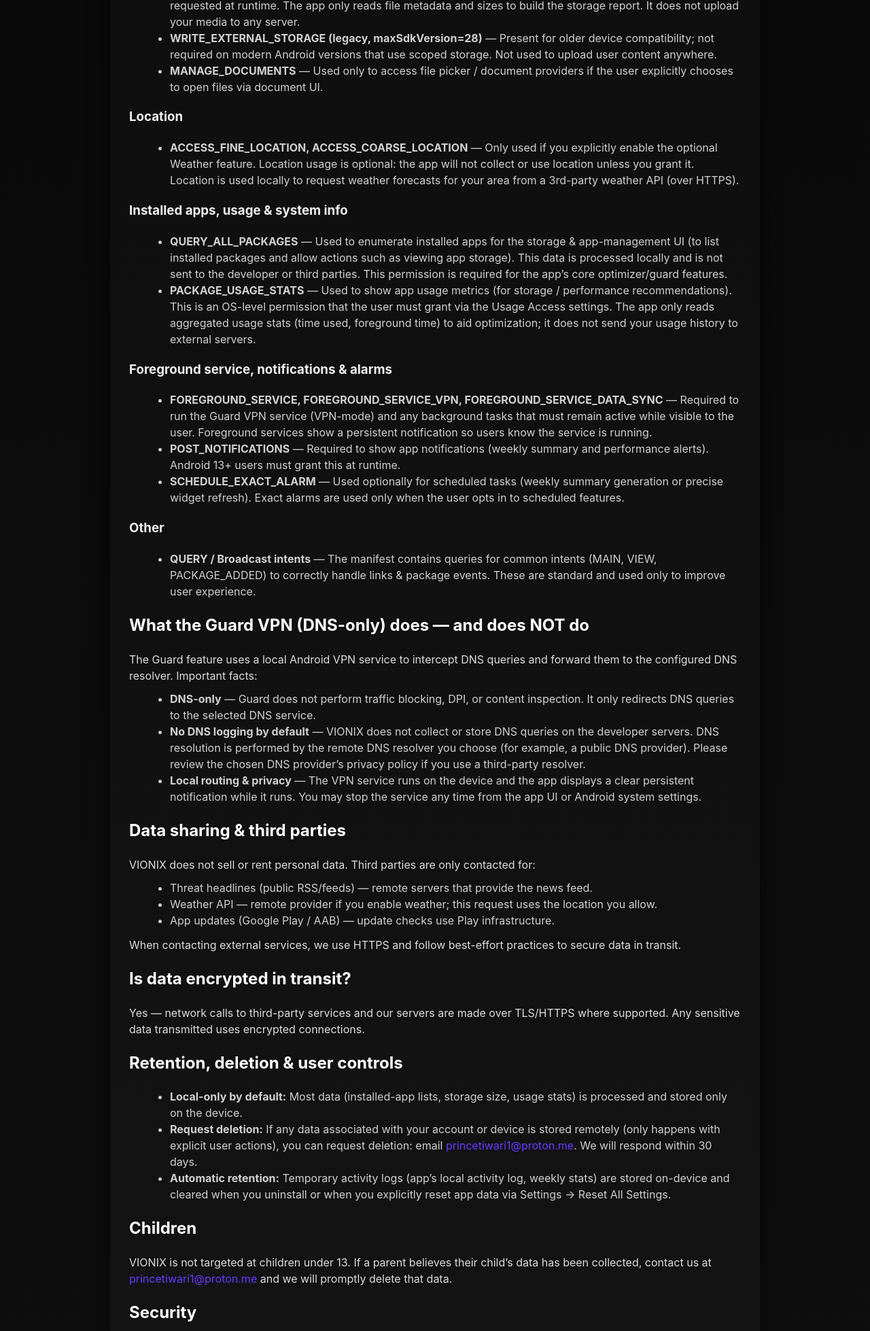
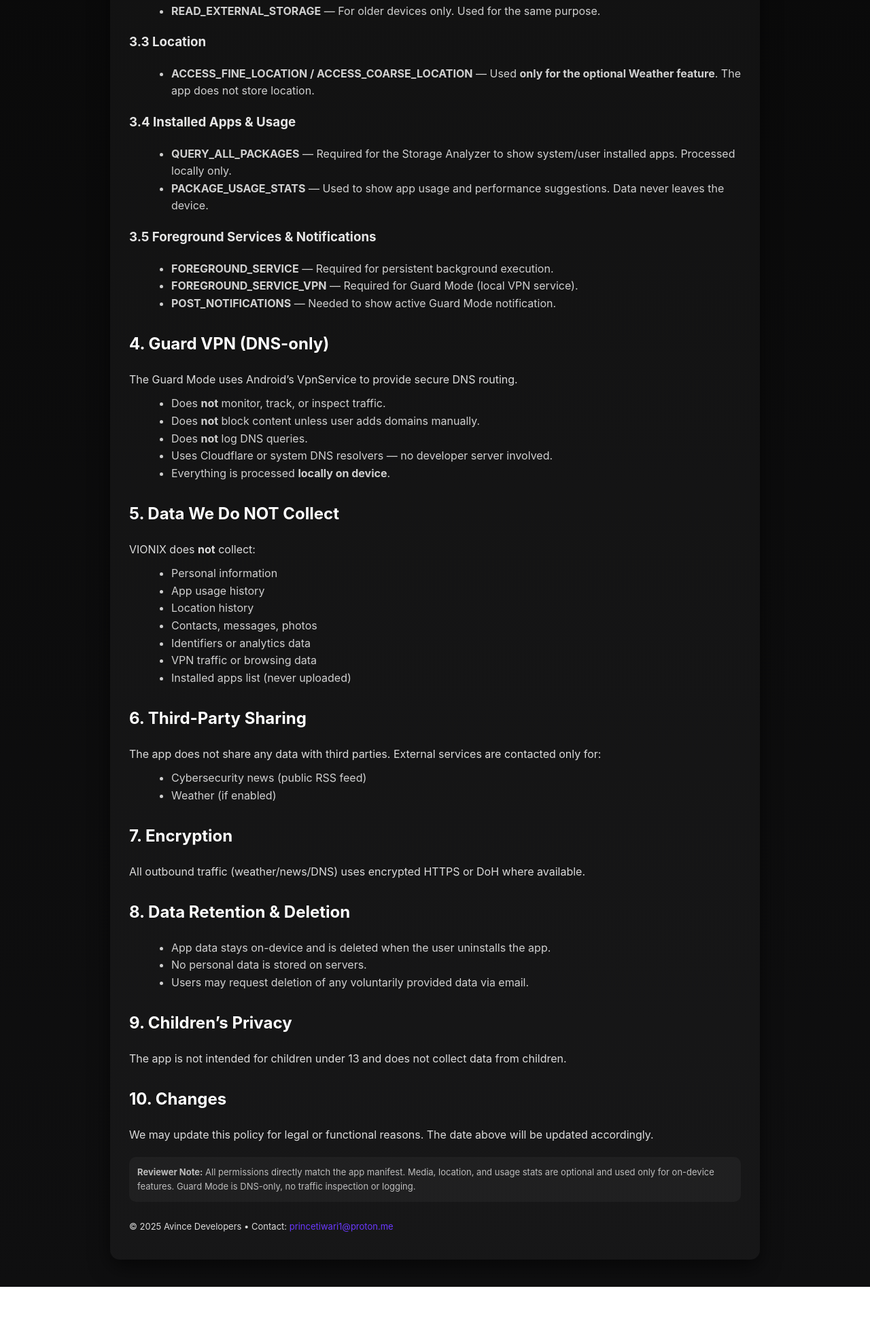
Before and after one commit to princetiwari11/vionix-privacy-policy, a plain HTML site: page index.html in a window 1280 px wide. Shown: the part 839-2797 px from the top of the page at 68% size. After the commit the page ends 2732 px from the top, so only its background shows below. Drawn offline with Linux system fonts and the light colour scheme.

Commit message:
Update index.html

```diff
--- a/index.html
+++ b/index.html
@@ -5,126 +5,141 @@
   <meta name="viewport" content="width=device-width,initial-scale=1" />
   <title>VIONIX — Privacy Policy</title>
   <style>
-    :root{--bg:#0f0f10;--card:#121214;--accent:#6b39ff;--text:#EEE;}
-    body{margin:0;font-family:Inter,system-ui,-apple-system,Segoe UI,Roboto,"Helvetica Neue",Arial;background:linear-gradient(180deg,#080808 0%,#0f0f10 100%);color:var(--text);line-height:1.5}
-    .wrap{max-width:900px;margin:40px auto;padding:28px;background:rgba(255,255,255,0.02);border-radius:14px;box-shadow:0 10px 30px rgba(0,0,0,0.6)}
-    h1{margin:0 0 14px;color:#FFF}
-    h2{margin-top:20px;color:#fff}
-    p{margin:10px 0;color:#dcdcdc}
-    ul{margin:8px 0 12px 20px;color:#d0d0d0}
-    code{background:rgba(255,255,255,0.03);padding:3px 6px;border-radius:6px;color:#fff}
-    .note{font-size:13px;color:#bdbdbd;background:rgba(255,255,255,0.02);padding:8px;border-radius:8px;margin-top:12px}
-    a{color:var(--accent);text-decoration:none}
-    footer{margin-top:26px;font-size:13px;color:#aaa}
+    :root { --bg:#0f0f10; --card:#121214; --accent:#6b39ff; --text:#EEE; }
+    body {
+      margin:0; font-family:Inter,system-ui,Roboto,Arial;
+      background:linear-gradient(180deg,#080808 0%,#0f0f10 100%);
+      color:var(--text); line-height:1.6;
+    }
+    .wrap {
+      max-width:900px; margin:40px auto; padding:28px;
+      background:rgba(255,255,255,0.03);
+      border-radius:14px; box-shadow:0 10px 30px rgba(0,0,0,0.6);
+    }
+    h1{margin:0 0 14px;color:#FFF;}
+    h2{margin-top:28px;color:#fff;}
+    h3{margin-top:18px;color:#e5e5e5;}
+    p{margin:10px 0;color:#dcdcdc;}
+    ul{margin:8px 0 12px 22px;color:#d0d0d0;}
+    a{color:var(--accent);text-decoration:none;}
+    .note {
+      font-size:13px;color:#bdbdbd;background:rgba(255,255,255,0.04);
+      padding:12px;border-radius:10px;margin-top:20px;
+    }
+    footer{margin-top:26px;font-size:13px;color:#aaa;}
   </style>
 </head>
 <body>
   <div class="wrap">
+
     <h1>VIONIX — Privacy Policy</h1>
     <p>Last updated: <strong>18 November 2025</strong></p>
 
-    <h2>Overview</h2>
+    <h2>1. Overview</h2>
     <p>
-      VIONIX (the “App”) is a device optimization, storage inspector and privacy utility.
-      Core features include: system optimization helpers, storage breakdown (apps / images / videos / audio / system), a DNS-based Guard (VPN) mode (DNS-only), a weekly summary, and curated cyber threats headlines.
+      VIONIX (“the App”) is a device optimization and privacy utility.
+      Features include system performance tools, a storage analyzer (apps / media / system),
+      DNS-based Guard Mode (local VPN), a weekly summary, and cybersecurity news.
     </p>
 
-    <h2>Contact</h2>
-    <p>If you need to contact the developer for privacy questions, data-deletion requests or support:</p>
+    <h2>2. Contact</h2>
+    <p>For privacy questions, data deletion, or support:</p>
     <ul>
-      <li>Developer: Prince Tiwari</li>
+      <li>Developer: Prince Tiwari (Avince Developers)</li>
       <li>Email: <a href="mailto:princetiwari1@proton.me">princetiwari1@proton.me</a></li>
       <li>GitHub: <a href="https://github.com/princetiwari11">github.com/princetiwari11</a></li>
     </ul>
 
-    <h2>Data we access / collect and why</h2>
-    <p>The table below describes each permission used by the app (matching the app manifest) and the reason it's required.</p>
+    <h2>3. Permissions & Data Usage</h2>
+    <p>The app requests only the permissions necessary for core features.
+       No data is collected or shared unless explicitly stated.</p>
 
-    <h3>Network & remote content</h3>
+    <h3>3.1 Internet</h3>
     <ul>
-      <li><strong>Internet (android.permission.INTERNET)</strong> — Required to fetch threat headlines, weather data (optional), update checks, and to reach external DNS resolvers when Guard VPN (DNS) mode is active. Networking is performed over HTTPS where possible.</li>
+      <li><strong>android.permission.INTERNET</strong> — Used for cybersecurity news, weather, and DNS resolution in Guard Mode.</li>
     </ul>
 
-    <h3>Files, media & storage</h3>
+    <h3>3.2 Media</h3>
     <ul>
-      <li><strong>READ_MEDIA_IMAGES, READ_MEDIA_VIDEO, READ_MEDIA_AUDIO, READ_EXTERNAL_STORAGE</strong> — Used only to show local storage breakdown and preview media inside the app Storage views. These are optional and requested at runtime. The app only reads file metadata and sizes to build the storage report. It does not upload your media to any server.</li>
-      <li><strong>WRITE_EXTERNAL_STORAGE (legacy, maxSdkVersion=28)</strong> — Present for older device compatibility; not required on modern Android versions that use scoped storage. Not used to upload user content anywhere.</li>
-      <li><strong>MANAGE_DOCUMENTS</strong> — Used only to access file picker / document providers if the user explicitly chooses to open files via document UI.</li>
+      <li><strong>READ_MEDIA_IMAGES / VIDEO / AUDIO</strong> — Used to calculate media storage size. Only metadata (size, count) is used.</li>
+      <li><strong>READ_EXTERNAL_STORAGE</strong> — For older devices only. Used for the same purpose.</li>
     </ul>
 
-    <h3>Location</h3>
+    <h3>3.3 Location</h3>
     <ul>
-      <li><strong>ACCESS_FINE_LOCATION, ACCESS_COARSE_LOCATION</strong> — Only used if you explicitly enable the optional Weather feature. Location usage is optional: the app will not collect or use location unless you grant it. Location is used locally to request weather forecasts for your area from a 3rd-party weather API (over HTTPS).</li>
+      <li><strong>ACCESS_FINE_LOCATION / ACCESS_COARSE_LOCATION</strong> — Used <strong>only for the optional Weather feature</strong>. The app does not store location.</li>
     </ul>
 
-    <h3>Installed apps, usage & system info</h3>
+    <h3>3.4 Installed Apps & Usage</h3>
     <ul>
-      <li><strong>QUERY_ALL_PACKAGES</strong> — Used to enumerate installed apps for the storage & app-management UI (to list installed packages and allow actions such as viewing app storage). This data is processed locally and is not sent to the developer or third parties. This permission is required for the app’s core optimizer/guard features.</li>
-      <li><strong>PACKAGE_USAGE_STATS</strong> — Used to show app usage metrics (for storage / performance recommendations). This is an OS-level permission that the user must grant via the Usage Access settings. The app only reads aggregated usage stats (time used, foreground time) to aid optimization; it does not send your usage history to external servers.</li>
+      <li><strong>QUERY_ALL_PACKAGES</strong> — Required for the Storage Analyzer to show system/user installed apps. Processed locally only.</li>
+      <li><strong>PACKAGE_USAGE_STATS</strong> — Used to show app usage and performance suggestions. Data never leaves the device.</li>
     </ul>
 
-    <h3>Foreground service, notifications & alarms</h3>
+    <h3>3.5 Foreground Services & Notifications</h3>
     <ul>
-      <li><strong>FOREGROUND_SERVICE, FOREGROUND_SERVICE_VPN, FOREGROUND_SERVICE_DATA_SYNC</strong> — Required to run the Guard VPN service (VPN-mode) and any background tasks that must remain active while visible to the user. Foreground services show a persistent notification so users know the service is running.</li>
-      <li><strong>POST_NOTIFICATIONS</strong> — Required to show app notifications (weekly summary and performance alerts). Android 13+ users must grant this at runtime.</li>
-      <li><strong>SCHEDULE_EXACT_ALARM</strong> — Used optionally for scheduled tasks (weekly summary generation or precise widget refresh). Exact alarms are used only when the user opts in to scheduled features.</li>
+      <li><strong>FOREGROUND_SERVICE</strong> — Required for persistent background execution.</li>
+      <li><strong>FOREGROUND_SERVICE_VPN</strong> — Required for Guard Mode (local VPN service).</li>
+      <li><strong>POST_NOTIFICATIONS</strong> — Needed to show active Guard Mode notification.</li>
     </ul>
 
-    <h3>Other</h3>
+    <h2>4. Guard VPN (DNS-only)</h2>
+    <p>The Guard Mode uses Android’s VpnService to provide secure DNS routing.</p>
     <ul>
-      <li><strong>QUERY / Broadcast intents</strong> — The manifest contains queries for common intents (MAIN, VIEW, PACKAGE_ADDED) to correctly handle links & package events. These are standard and used only to improve user experience.</li>
+      <li>Does <strong>not</strong> monitor, track, or inspect traffic.</li>
+      <li>Does <strong>not</strong> block content unless user adds domains manually.</li>
+      <li>Does <strong>not</strong> log DNS queries.</li>
+      <li>Uses Cloudflare or system DNS resolvers — no developer server involved.</li>
+      <li>Everything is processed <strong>locally on device</strong>.</li>
     </ul>
 
-    <h2>What the Guard VPN (DNS-only) does — and does NOT do</h2>
-    <p>
-      The Guard feature uses a local Android VPN service to intercept DNS queries and forward them to the configured DNS resolver. Important facts:
-    </p>
+    <h2>5. Data We Do NOT Collect</h2>
+    <p>VIONIX does <strong>not</strong> collect:</p>
     <ul>
-      <li><strong>DNS-only</strong> — Guard does not perform traffic blocking, DPI, or content inspection. It only redirects DNS queries to the selected DNS service.</li>
-      <li><strong>No DNS logging by default</strong> — VIONIX does not collect or store DNS queries on the developer servers. DNS resolution is performed by the remote DNS resolver you choose (for example, a public DNS provider). Please review the chosen DNS provider’s privacy policy if you use a third-party resolver.</li>
-      <li><strong>Local routing & privacy</strong> — The VPN service runs on the device and the app displays a clear persistent notification while it runs. You may stop the service any time from the app UI or Android system settings.</li>
+      <li>Personal information</li>
+      <li>App usage history</li>
+      <li>Location history</li>
+      <li>Contacts, messages, photos</li>
+      <li>Identifiers or analytics data</li>
+      <li>VPN traffic or browsing data</li>
+      <li>Installed apps list (never uploaded)</li>
     </ul>
 
-    <h2>Data sharing & third parties</h2>
-    <p>
-      VIONIX does not sell or rent personal data. Third parties are only contacted for:
-    </p>
+    <h2>6. Third-Party Sharing</h2>
+    <p>The app does not share any data with third parties.
+       External services are contacted only for:</p>
     <ul>
-      <li>Threat headlines (public RSS/feeds) — remote servers that provide the news feed.</li>
-      <li>Weather API — remote provider if you enable weather; this request uses the location you allow.</li>
-      <li>App updates (Google Play / AAB) — update checks use Play infrastructure.</li>
-    </ul>
-    <p>When contacting external services, we use HTTPS and follow best-effort practices to secure data in transit.</p>
-
-    <h2>Is data encrypted in transit?</h2>
-    <p>Yes — network calls to third-party services and our servers are made over TLS/HTTPS where supported. Any sensitive data transmitted uses encrypted connections.</p>
-
-    <h2>Retention, deletion & user controls</h2>
-    <ul>
-      <li><strong>Local-only by default:</strong> Most data (installed-app lists, storage size, usage stats) is processed and stored only on the device.</li>
-      <li><strong>Request deletion:</strong> If any data associated with your account or device is stored remotely (only happens with explicit user actions), you can request deletion: email <a href="mailto:princetiwari1@proton.me">princetiwari1@proton.me</a>. We will respond within 30 days.</li>
-      <li><strong>Automatic retention:</strong> Temporary activity logs (app’s local activity log, weekly stats) are stored on-device and cleared when you uninstall or when you explicitly reset app data via Settings → Reset All Settings.</li>
+      <li>Cybersecurity news (public RSS feed)</li>
+      <li>Weather (if enabled)</li>
     </ul>
 
-    <h2>Children</h2>
-    <p>VIONIX is not targeted at children under 13. If a parent believes their child’s data has been collected, contact us at <a href="mailto:princetiwari1@proton.me">princetiwari1@proton.me</a> and we will promptly delete that data.</p>
+    <h2>7. Encryption</h2>
+    <p>All outbound traffic (weather/news/DNS) uses encrypted HTTPS or DoH where available.</p>
 
-    <h2>Security</h2>
-    <p>We take reasonable administrative and technical measures to protect data stored by the app. However, no transmission or storage system is 100% secure — please use the privacy settings available in your device and the app to limit what is shared.</p>
+    <h2>8. Data Retention & Deletion</h2>
+    <ul>
+      <li>App data stays on-device and is deleted when the user uninstalls the app.</li>
+      <li>No personal data is stored on servers.</li>
+      <li>Users may request deletion of any voluntarily provided data via email.</li>
+    </ul>
 
-    <h2>Legal & GDPR / Data subject rights</h2>
-    <p>If you are located in the EEA/UK, you have rights to access, correct, and delete personal data. Contact <a href="mailto:princetiwari1@proton.me">princetiwari1@proton.me</a> to exercise these rights. We will comply with applicable laws.</p>
+    <h2>9. Children’s Privacy</h2>
+    <p>The app is not intended for children under 13 and does not collect data from children.</p>
 
-    <h2>Changes to this policy</h2>
-    <p>We may update this policy from time to time. We will update the “Last updated” date and post the revised policy on this page. We recommend checking this page before you grant new permissions to the app.</p>
+    <h2>10. Changes</h2>
+    <p>We may update this policy for legal or functional reasons. The date above will be updated accordingly.</p>
 
     <div class="note">
-      <strong>Short summary for Play Console reviewers:</strong> The app only requests permissions strictly required for its features. Media & location are optional and requested at runtime. Installed app & usage stats are used locally for storage & optimization features. Guard VPN is DNS-only and does not log DNS queries on developer servers by default.
+      <strong>Reviewer Note:</strong>
+      All permissions directly match the app manifest.
+      Media, location, and usage stats are optional and used only for on-device features.
+      Guard Mode is DNS-only, no traffic inspection or logging.
     </div>
 
     <footer>
-      <p>Hosted by: <a href="https://github.com/princetiwari11">Princetiwari (GitHub)</a> • Contact: <a href="mailto:princetiwari1@proton.me">princetiwari1@proton.me</a></p>
+      <p>© 2025 Avince Developers • Contact: <a href="mailto:princetiwari1@proton.me">princetiwari1@proton.me</a></p>
     </footer>
+
   </div>
 </body>
 </html>
```
